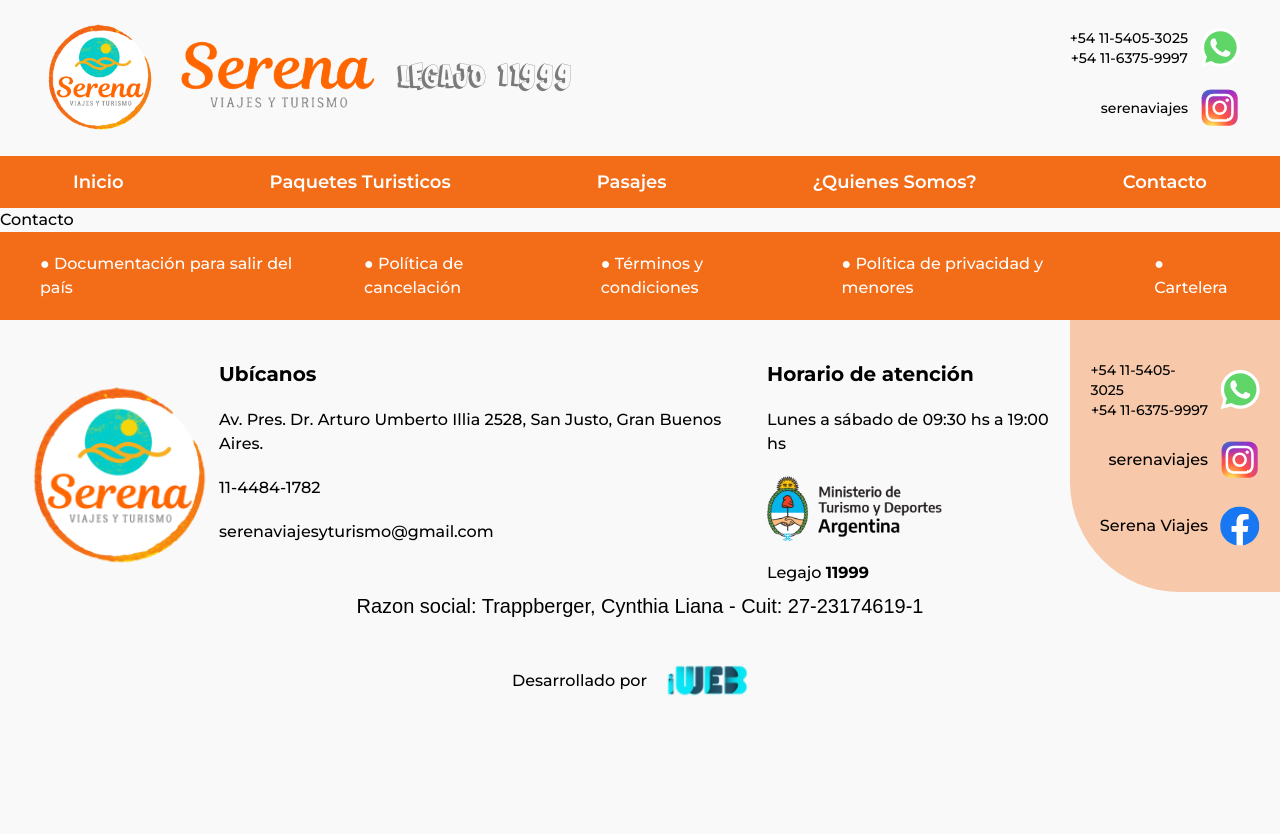
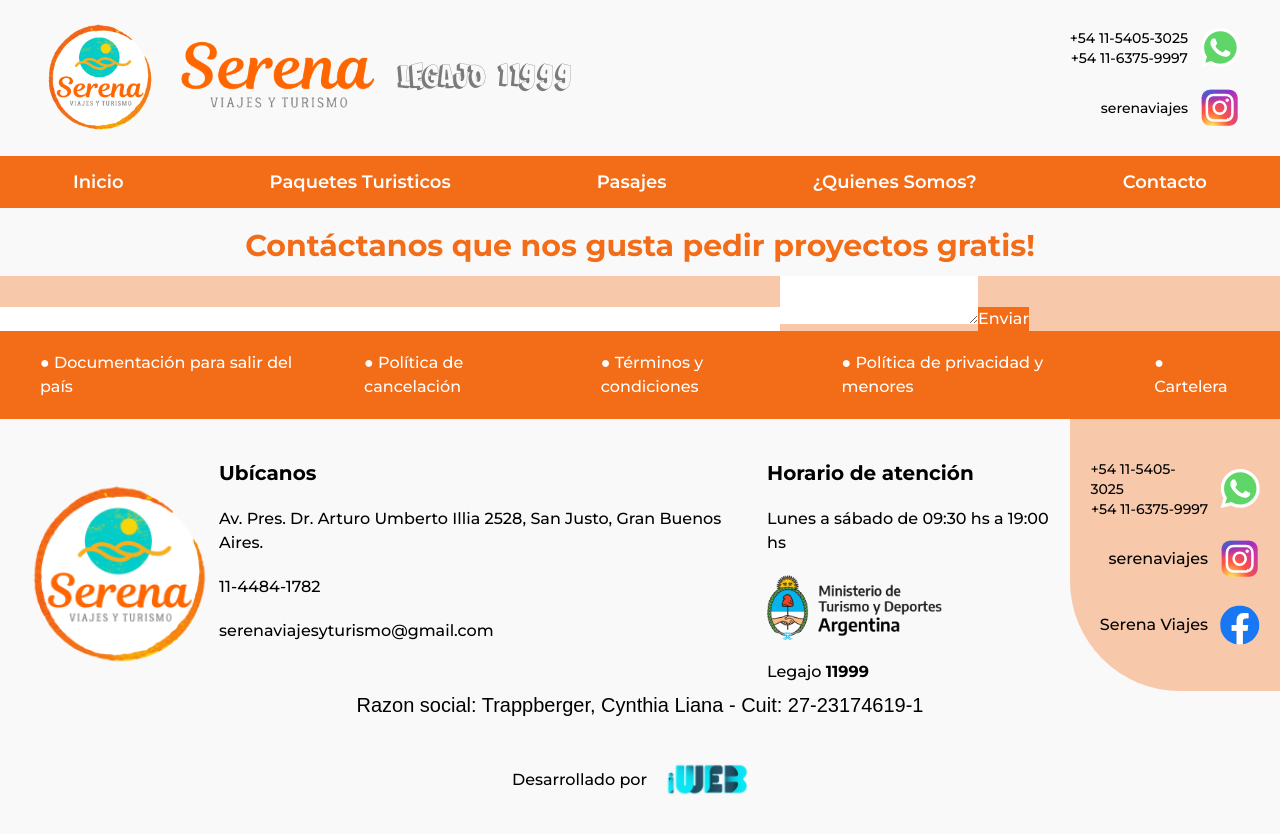
Before and after one commit to ttttttomas/serena-website, a Next.js app: page /contact in a window 1280 px wide. Shown: the top 834 px of the page. Before the commit the page ends 800 px from the top, so only its background shows below. Built offline with nearby package versions, Linux system fonts and the light colour scheme; a web font is replaced by a local one.

Commit message:
add bus section

```diff
--- a/src/app/about-us/page.jsx
+++ b/src/app/about-us/page.jsx
@@ -26,7 +26,13 @@
                 </div>
             </section>
             <div className="my-20">
-            <iframe src="https://www.google.com/maps/embed?pb=!1m18!1m12!1m3!1d410.1436698179777!2d-58.56454631707703!3d-34.67617970558415!2m3!1f0!2f0!3f0!3m2!1i1024!2i768!4f13.1!3m3!1m2!1s0x95bcc62e4022e425%3A0xf1440b1fec96f1f8!2sAv.%20Pres.%20Dr.%20Arturo%20Umberto%20Illia%202528%2C%20B1754IUP%20San%20Justo%2C%20Provincia%20de%20Buenos%20Aires!5e0!3m2!1ses-419!2sar!4v1731075168645!5m2!1ses-419!2sar" width="100%" height="300" allowfullscreen="" loading="lazy" referrerpolicy="no-referrer-when-downgrade"></iframe>
+            <iframe
+            src="https://www.google.com/maps/embed?pb=!1m18!1m12!1m3!1d410.1436698179777!2d-58.56454631707703!3d-34.67617970558415!2m3!1f0!2f0!3f0!3m2!1i1024!2i768!4f13.1!3m3!1m2!1s0x95bcc62e4022e425%3A0xf1440b1fec96f1f8!2sAv.%20Pres.%20Dr.%20Arturo%20Umberto%20Illia%202528%2C%20B1754IUP%20San%20Justo%2C%20Provincia%20de%20Buenos%20Aires!5e0!3m2!1ses-419!2sar!4v1731075168645!5m2!1ses-419!2sar"
+            width="100%"
+            height="300"
+            loading="lazy"
+            referrerPolicy="no-referrer-when-downgrade">
+            </iframe>
             </div>
         </section>
     );
--- /dev/null
+++ b/src/app/bus/Bus.css
@@ -0,0 +1,3 @@
+.background{
+    background-image: url("https://s3-alpha-sig.figma.com/img/8603/9b85/b8327bc898508d0dde214aa595ad6b5a?Expires=1731888000&Key-Pair-Id=APKAQ4GOSFWCVNEHN3O4&Signature=adKmU9vM1ray7-~JpvBohZE-39sNUpjQqxWKEtgrEWsZQUJdjPmAU7W~D2k4QkoqRsRXsHgRB7JbTrh95Zh4N1qf7E-F-XBV8nC1xzz~pc-7uH05N9XB3qGD~0wSRBCot1jPvpmVT43TqYtSO00FLLlHdsDdA7S6FpDbMBSVuCdELBWXJDXND2f5XRpUKYF39FL2gs5ryfg9Uh7lYFmS~VKkP3s34gBjGdrav2YrP2L1nfpdt5wigson7sF79uYXDNgHoctB3cN~cjr6HrwPwdpJ0GaIbo-8pAU6nkzhV4jkoW~Dq7YOBdTtHrNF-2FTvgTVDEx7UvxxY4OKSF433w__");
+}
--- /dev/null
+++ b/src/app/bus/page.jsx
@@ -0,0 +1,21 @@
+import Bus from './Bus.css'
+
+function BusPage() {
+    return (
+        <section id='background' className="background h-[700px] w-full">
+            <h1>BUSCA TU PASAJE EN BUS</h1>
+            <form className='bg-white/85'>
+                <p>Origen</p>
+                <select name="" id="">
+                    <option value="Ingresa desde donde viajas...">Ingresa desde donde viajas...</option>
+                </select>
+                <p>Destino</p>
+                <select name="" id="">
+                    <option value="Ingresa desde donde viajas...">Ingresa desde donde viajas...</option>
+                </select>
+            </form>
+        </section>
+    );
+}
+
+export default BusPage;
--- a/src/app/contact/page.jsx
+++ b/src/app/contact/page.jsx
@@ -1,6 +1,20 @@
 function Contacto() {
     return (
-        <h1>Contacto</h1>
+        <section>
+        <h1 className="mt-5 mb-3 font-bold text-orangeMedium text-3xl text-center">
+            Contáctanos que nos gusta pedir proyectos gratis!
+        </h1>
+        <div className="container mx-auto">
+            <form className="bg-creamBg">
+                <input type="text" />
+                <input type="text" />
+                <input type="email" />
+                <input type="text" />
+                <textarea name="" id=""></textarea>
+                <button className="bg-orangeMedium text-white font-medium" type="submit">Enviar</button>
+            </form>
+        </div>
+        </section>
     );
 }
 
--- a/src/app/nacionales/page.tsx
+++ b/src/app/nacionales/page.tsx
@@ -12,7 +12,7 @@
             <h5 className="bg-opinionBg text-2xl py-1 w-full clip text-center mt-8 font-bold">
                 NUESTROS NACIONALES
             </h5>
-            <div className="container hover:shadow-orangeMedium transition-all flex p-3 gap-20 border my-5 shadow-md shadow-gray-400 pr-10">
+            <div className="container rounded-2xl cursor-pointer hover:scale-105 hover:shadow-orangeMedium transition-all flex p-3 gap-20 border my-5 shadow-md shadow-gray-400 pr-10">
                <div>
                 <img
                     className="rounded-2xl"
```
